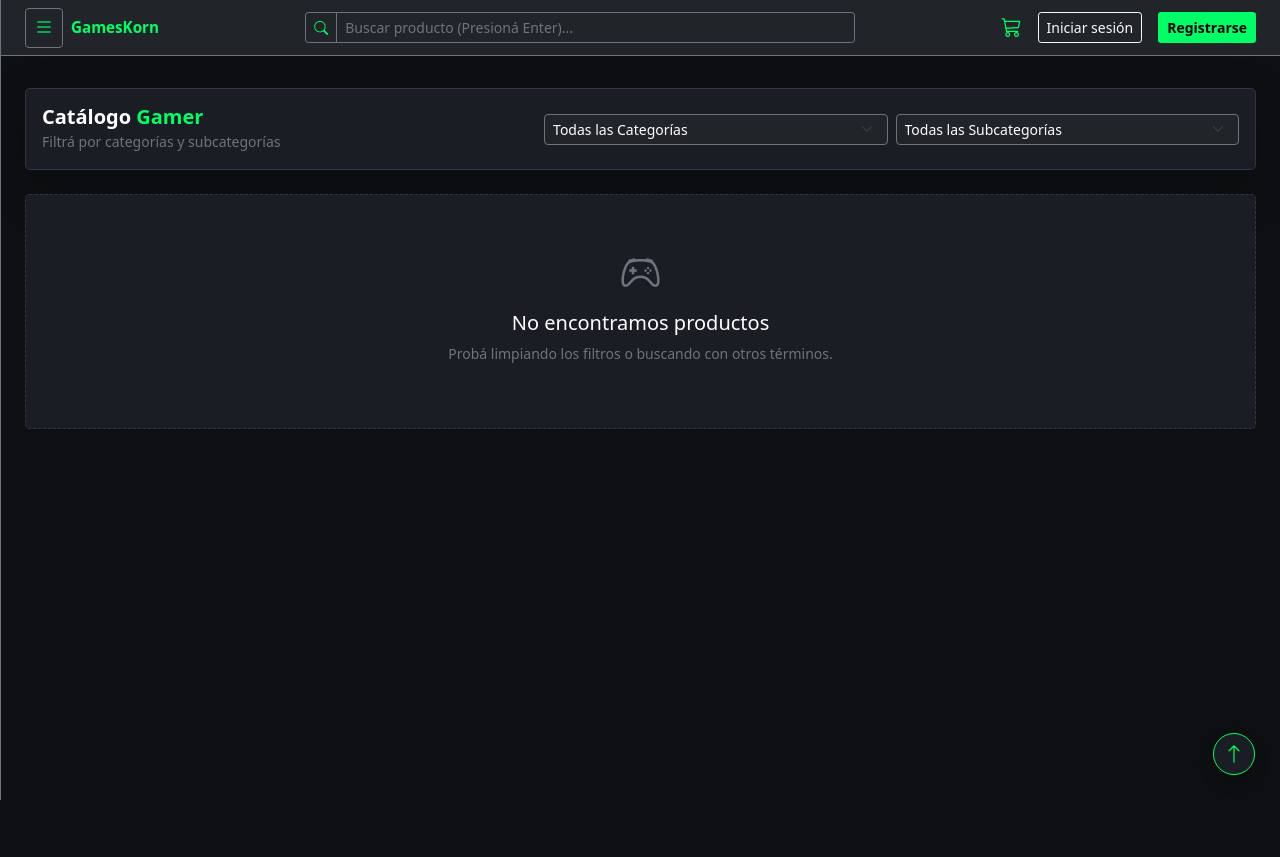
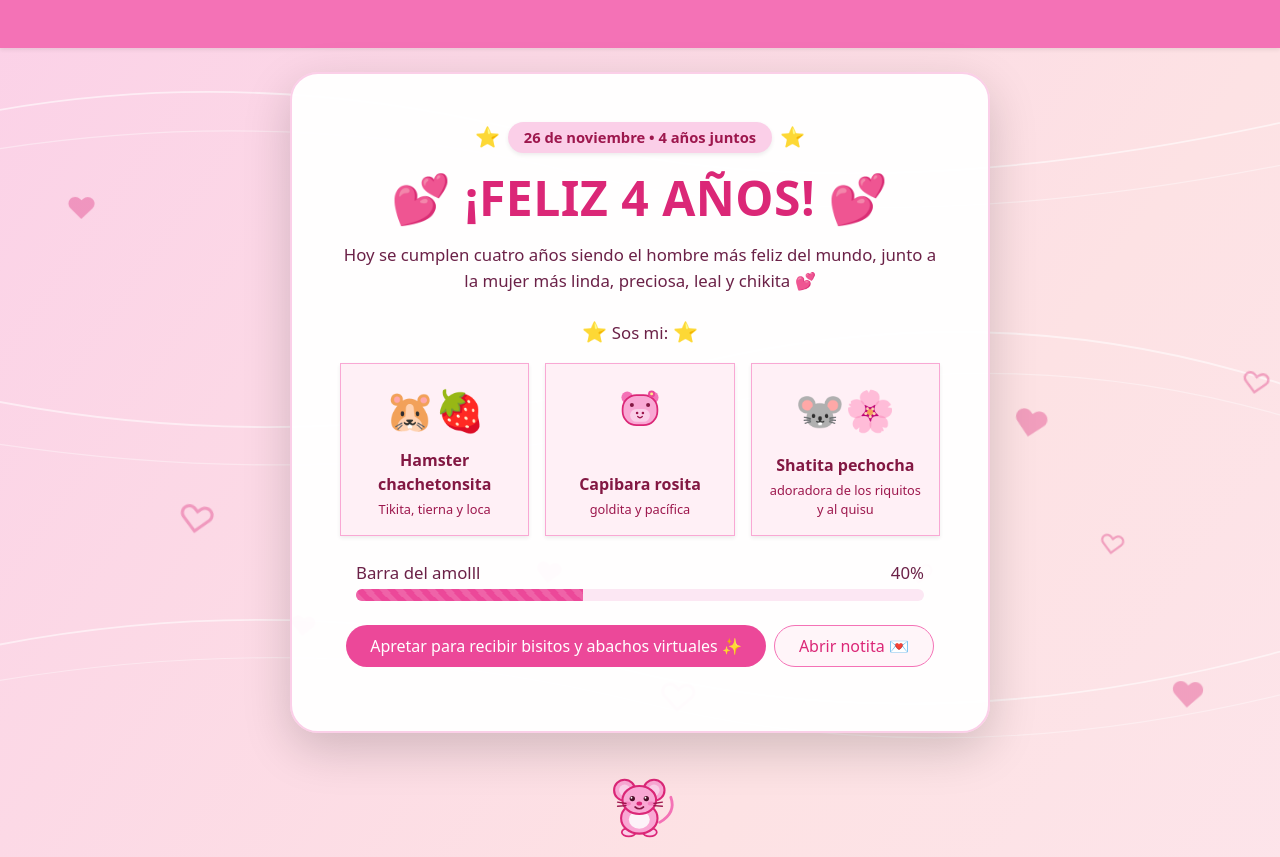
Before and after one commit to LautaroMansilla26/GamesKorn, an ASP.NET Core app: page / in a window 1280 px wide. Before the commit the page ends 800 px from the top, so only its background shows below. Run offline with ASP.NET Core 8, Linux system fonts and the light colour scheme; style sheets or scripts are compiled from the project's sources.

Commit message:
feat: agregar pagina de aniversario de 4 anos

```diff
--- /dev/null
+++ b/Components/Pages/Aniversario.razor
@@ -0,0 +1,584 @@
+@page "/"
+@layout VacioLayout
+@using GamesKorn.Components.Layout
+@rendermode InteractiveServer
+
+<PageTitle>Feliz 4 Años ❤️</PageTitle>
+
+<div class="aniversario-wrapper min-vh-100 d-flex flex-column">
+    <!-- Franja superior rosa -->
+    <header class="barra-superior-rosa shadow-sm" aria-hidden="true"></header>
+
+    <!-- Líneas blancas curvadas estáticas (efecto viento/brisa suave) -->
+    <svg class="viento-fondo" viewBox="0 0 1440 900" preserveAspectRatio="none" aria-hidden="true">
+        <path d="M -80 140 Q 260 60, 620 155 T 1520 120"
+              fill="none" stroke="#ffffff" stroke-width="2" stroke-linecap="round" opacity="0.58" />
+        <path d="M -100 185 Q 290 105, 650 195 T 1540 165"
+              fill="none" stroke="#ffffff" stroke-width="1.4" stroke-linecap="round" opacity="0.4" />
+
+        <path d="M -60 440 Q 340 530, 740 420 T 1520 460"
+              fill="none" stroke="#ffffff" stroke-width="2.2" stroke-linecap="round" opacity="0.55" />
+        <path d="M -90 485 Q 370 570, 770 465 T 1540 500"
+              fill="none" stroke="#ffffff" stroke-width="1.5" stroke-linecap="round" opacity="0.38" />
+
+        <path d="M -70 740 Q 310 650, 690 750 T 1520 710"
+              fill="none" stroke="#ffffff" stroke-width="2" stroke-linecap="round" opacity="0.56" />
+        <path d="M -80 780 Q 340 695, 720 790 T 1540 755"
+              fill="none" stroke="#ffffff" stroke-width="1.4" stroke-linecap="round" opacity="0.38" />
+    </svg>
+
+    <!-- Corazoncitos flotando en el fondo (12 corazones más grandes) -->
+    <div class="corazones-fondo" aria-hidden="true">
+        <span class="corazon c1">♥</span>
+        <span class="corazon c2">♡</span>
+        <span class="corazon c3">♥</span>
+        <span class="corazon c4">♡</span>
+        <span class="corazon c5">♥</span>
+        <span class="corazon c6">♡</span>
+        <span class="corazon c7">♥</span>
+        <span class="corazon c8">♡</span>
+        <span class="corazon c9">♥</span>
+        <span class="corazon c10">♡</span>
+        <span class="corazon c11">♥</span>
+        <span class="corazon c12">♡</span>
+    </div>
+
+    <!-- Contenido principal centrado -->
+    <main class="flex-grow-1 d-flex align-items-center justify-content-center p-3 p-md-4">
+        <div class="card aniversario-card shadow-lg border border-2 border-pink-suave text-center p-4 p-md-5" style="max-width: 700px; width: 100%;">
+
+            <!-- Fecha con estrellitas a los costados -->
+            <div class="mb-3 d-flex align-items-center justify-content-center gap-2">
+                <span class="estrella-deco">⭐</span>
+                <span class="badge rounded-pill px-3 py-2 badge-rosa shadow-sm">
+                    26 de noviembre • 4 años juntos
+                </span>
+                <span class="estrella-deco">⭐</span>
+            </div>
+
+            <!-- Título forzado en rosa fuerte -->
+            <h1 class="display-5 fw-bold titulo-rosa mb-3">
+                💕 ¡FELIZ 4 AÑOS! 💕
+            </h1>
+
+            <p class="lead texto-tierno mb-4">
+                Hoy se cumplen cuatro años siendo el hombre más feliz del mundo, junto a la mujer más linda, preciosa, leal y chikita 💕
+            </p>
+
+            <p class="lead texto-tierno mb-3">
+                <span class="estrella-deco">⭐</span> Sos mi: <span class="estrella-deco">⭐</span>
+            </p>
+
+            <!-- Galería / rincón de animalitos tiernos -->
+            <div class="row g-3 mb-4">
+                <div class="col-md-4">
+                    <div class="animal-box p-3 rounded-4 h-100 shadow-sm d-flex flex-column justify-content-between">
+                        <div class="fs-1 mb-2">🐹🍓</div>
+                        <div>
+                            <div class="fw-bold mb-1">Hamster chachetonsita</div>
+                            <div class="tiny-text">Tikita, tierna y loca</div>
+                        </div>
+                    </div>
+                </div>
+
+                <div class="col-md-4">
+                    <div class="animal-box p-3 rounded-4 h-100 shadow-sm d-flex flex-column justify-content-between">
+                        <div class="mb-2 d-flex justify-content-center">
+                            <svg width="58" height="58" viewBox="0 0 100 100" xmlns="http://www.w3.org/2000/svg">
+                                <circle cx="28" cy="30" r="10" fill="#f472b6" />
+                                <circle cx="72" cy="30" r="10" fill="#f472b6" />
+                                <rect x="20" y="26" width="60" height="52" rx="24" fill="#f9a8d4" stroke="#db2777" stroke-width="3" />
+                                <rect x="33" y="50" width="34" height="22" rx="11" fill="#fbcfe8" />
+                                <circle cx="36" cy="43" r="3.5" fill="#831843" />
+                                <circle cx="64" cy="43" r="3.5" fill="#831843" />
+                                <circle cx="45" cy="57" r="2.2" fill="#9d174d" />
+                                <circle cx="55" cy="57" r="2.2" fill="#9d174d" />
+                                <path d="M 46 63 Q 50 67 54 63" stroke="#9d174d" stroke-width="2.2" fill="none" stroke-linecap="round" />
+                                <circle cx="70" cy="24" r="6" fill="#ec4899" />
+                                <circle cx="70" cy="24" r="2.5" fill="#fef08a" />
+                            </svg>
+                        </div>
+                        <div>
+                            <div class="fw-bold mb-1">Capibara rosita</div>
+                            <div class="tiny-text">goldita y pacífica</div>
+                        </div>
+                    </div>
+                </div>
+
+                <div class="col-md-4">
+                    <div class="animal-box p-3 rounded-4 h-100 shadow-sm d-flex flex-column justify-content-between">
+                        <div class="fs-1 mb-2">🐭🌸</div>
+                        <div>
+                            <div class="fw-bold mb-1">Shatita pechocha</div>
+                            <div class="tiny-text">adoradora de los riquitos y al quisu</div>
+                        </div>
+                    </div>
+                </div>
+            </div>
+
+            <!-- Medidor de ternura con Bootstrap progress -->
+            <div class="mb-4 text-start px-md-3">
+                <div class="d-flex justify-content-between small fw-semibold texto-tierno mb-1">
+                    <span>Barra del amolll</span>
+                    <span>@(PorcentajeTernura)%</span>
+                </div>
+                <div class="progress rounded-pill" style="height: 12px; background-color: #fce7f3;">
+                    <div class="progress-bar progress-bar-striped progress-bar-animated barra-ternura"
+                         role="progressbar"
+                         style="width: @(PorcentajeTernura)%;"
+                         aria-valuenow="@PorcentajeTernura"
+                         aria-valuemin="0"
+                         aria-valuemax="100">
+                    </div>
+                </div>
+            </div>
+
+            <!-- Botones con Bootstrap -->
+            <div class="d-flex flex-column flex-sm-row justify-content-center gap-2 mb-3">
+                <button class="btn btn-rosa px-4 py-2 rounded-pill fw-semibold" @onclick="EnviarAmor">
+                    Apretar para recibir bisitos y abachos virtuales ✨
+                </button>
+
+                <button class="btn btn-outline-rosa px-4 py-2 rounded-pill fw-semibold"
+                        type="button"
+                        @onclick="AlternarNotita">
+                    @(mostrarNotita ? "Cerrar notita 💌" : "Abrir notita 💌")
+                </button>
+            </div>
+
+            @if (contadorAbrazos > 0)
+            {
+                <div class="alert alert-rosa border-0 rounded-4 py-2 px-3 mb-3 fw-semibold">
+                    @MensajeActual (@contadorAbrazos @(contadorAbrazos == 1 ? "abrazo enviado" : "abrazos enviados"))
+                </div>
+            }
+
+            @if (mostrarNotita)
+            {
+                <div class="card card-body notita-box border-0 rounded-4 text-start mt-2 shadow-sm">
+                    <div class="fw-bold mb-2 notita-titulo">Con mucho amor, para mi pichonsita preciosa:</div>
+                    <p class="mb-2 notita-texto">
+                        💕 4 AÑOS MI AMORRRRRRRRR 💕
+                    </p>
+                    <p></p>
+                    <p class="mb-2 notita-texto">
+                        Pasa volando el tiempo estando al lado de una mujer tan bella, amorosa, inteligente y amable como usted, sos la mejor. Amo todo de usted y cada día me siento afortunado por habernos encontrado en esta vida
+                    </p>
+                    <p></p>
+                    <p class="mb-0 notita-texto">
+                        Espero poder seguir a su lado ⭐patoalavida⭐.
+                    </p>
+                    <p></p>
+                    <p class="mb-0 notita-texto">
+                        Muchas gracias por todas las risas, mimitos, apoyo, y sobre todo por todo el amor que me brindaste durante estos 4 años. Espero poder corresponderte y llenarte de amor por MUCHIIIIIIIIIIIIIIIIIIIIIIIIIIIIIISIMO tiempo másssss❤️
+                    </p>
+                    <p></p>
+                    <p class="mb-0 notita-texto">
+                        La amo mucho muchito muchón. No me alcanzan las palabras ni la vida para expresarle cuanto 7-7
+                    </p>
+                    <p></p>
+                    <p class="mb-0 notita-texto">
+                      No sabe cuan medicinal me resultan sus mimitos y sus caricias. Extraño siempre el roce de sus labios, sentir su aliento y apretujarla mientras nos besamos, estás más radiante y hermosa que nunca.
+                      Tu pelo, tu cuerpo, tu mente, todo está más maduro que nunca y me llena de orgullo por cada vez que va al trabajo, cada vez que va a ala iglesia aunque no quiera y seguramente tambien cuando vayas a la uni
+                      (ojito eh que ta hermosa y me la van a querer levantar >:[  )
+                    </p>
+                    <p></p>
+                    <p class="mb-0 notita-texto">
+                       Muero por verla y llenarla de besitos, abachos y caricias por siempreeeeee. LA AMO DEMASIADO MI SHATA PECHOCHA QUERIDITA BELLA HERMOSA DE MI a
+                        LA AMUUU"❤️💕❤️💕❤️💕❤️💕❤️💕❤️💕❤️"
+                    </p>
+                    <p></p>
+                    <p class="mb-0 notita-texto">
+                        No cambies nunca, con mucho amor, de su pichonsito que la ama demasiado ❤️
+                    </p>
+                    <p></p>
+                    <p class="mb-0 notita-texto">
+                        <a href="http://www.youtube.com/watch?v=eUSbfB805so"
+                           target="_blank"
+                           rel="noopener noreferrer"
+                           class="btn btn-outline-rosa px-4 py-2 rounded-pill fw-semibold">
+                             "Hablando de Love" 🎵
+                        </a>
+                    </p>
+                </div>
+            }
+        </div>
+
+    </main>
+    <div class="d-flex justify-content-center align-items-center my-2" aria-hidden="true">
+        <div class="rata-bailarina-wrap">
+            <svg class="rata-svg" width="84" height="84" viewBox="0 0 120 120" xmlns="http://www.w3.org/2000/svg">
+                <!-- Colita curvada -->
+                <path d="M 88 82 Q 112 68, 104 46" fill="none" stroke="#f472b6" stroke-width="4" stroke-linecap="round" />
+
+                <!-- Patitas -->
+                <ellipse cx="44" cy="96" rx="10" ry="6" fill="#fbcfe8" stroke="#db2777" stroke-width="2.5" />
+                <ellipse cx="74" cy="96" rx="10" ry="6" fill="#fbcfe8" stroke="#db2777" stroke-width="2.5" />
+
+                <!-- Cuerpito -->
+                <ellipse cx="59" cy="76" rx="26" ry="22" fill="#f9a8d4" stroke="#db2777" stroke-width="3" />
+                <ellipse cx="59" cy="78" rx="15" ry="13" fill="#fdf2f8" />
+
+                <!-- Orejitas -->
+                <circle cx="38" cy="36" r="15" fill="#f9a8d4" stroke="#db2777" stroke-width="3" />
+                <circle cx="38" cy="36" r="8" fill="#fbcfe8" />
+                <circle cx="80" cy="36" r="15" fill="#f9a8d4" stroke="#db2777" stroke-width="3" />
+                <circle cx="80" cy="36" r="8" fill="#fbcfe8" />
+
+                <!-- Cabeza -->
+                <ellipse cx="59" cy="50" rx="24" ry="20" fill="#f9a8d4" stroke="#db2777" stroke-width="3" />
+
+                <!-- Ojitos y cachetes -->
+                <circle cx="49" cy="48" r="3.8" fill="#4a0d27" />
+                <circle cx="69" cy="48" r="3.8" fill="#4a0d27" />
+                <circle cx="47.8" cy="46.8" r="1.3" fill="#ffffff" />
+                <circle cx="67.8" cy="46.8" r="1.3" fill="#ffffff" />
+                <ellipse cx="42" cy="55" rx="5" ry="3" fill="#f472b6" opacity="0.7" />
+                <ellipse cx="76" cy="55" rx="5" ry="3" fill="#f472b6" opacity="0.7" />
+
+                <!-- Naricita rosada y sonrisita -->
+                <ellipse cx="59" cy="55" rx="4" ry="3" fill="#db2777" />
+                <path d="M 53 60 Q 59 65 65 60" fill="none" stroke="#831843" stroke-width="2.4" stroke-linecap="round" />
+
+                <!-- Bigotitos -->
+                <line x1="28" y1="53" x2="40" y2="55" stroke="#9d174d" stroke-width="2" stroke-linecap="round" />
+                <line x1="28" y1="59" x2="40" y2="58" stroke="#9d174d" stroke-width="2" stroke-linecap="round" />
+                <line x1="80" y1="55" x2="92" y2="53" stroke="#9d174d" stroke-width="2" stroke-linecap="round" />
+                <line x1="80" y1="58" x2="92" y2="59" stroke="#9d174d" stroke-width="2" stroke-linecap="round" />
+            </svg>
+        </div>
+    </div>
+</div>
+
+<style>
+    .aniversario-wrapper {
+        position: relative;
+        overflow-x: hidden;
+        background: linear-gradient(125deg, #ffe4ec, #ffd1e3, #fbcfe8, #fde2e4, #fce7f3);
+        background-size: 320% 320%;
+        animation: moverFondoRosa 12s ease infinite;
+    }
+
+        .aniversario-wrapper > header,
+        .aniversario-wrapper > main {
+            position: relative;
+            z-index: 3;
+        }
+
+    @@keyframes moverFondoRosa {
+        0% {
+            background-position: 0% 50%;
+        }
+
+        50% {
+            background-position: 100% 50%;
+        }
+
+        100% {
+            background-position: 0% 50%;
+        }
+    }
+
+    .viento-fondo {
+        position: fixed;
+        inset: 0;
+        width: 100%;
+        height: 100%;
+        pointer-events: none;
+        z-index: 1;
+    }
+
+    .corazones-fondo {
+        position: fixed;
+        inset: 0;
+        pointer-events: none;
+        overflow: hidden;
+        z-index: 2;
+    }
+
+    .corazon {
+        position: absolute;
+        bottom: -55px;
+        color: rgba(219, 39, 119, 0.36);
+        user-select: none;
+        animation: subirCorazon linear infinite;
+    }
+
+    .c1 {
+        left: 5%;
+        font-size: 1.9rem;
+        animation-duration: 9s;
+        animation-delay: 0s;
+    }
+
+    .c2 {
+        left: 13%;
+        font-size: 2.4rem;
+        animation-duration: 12s;
+        animation-delay: 2s;
+    }
+
+    .c3 {
+        left: 22%;
+        font-size: 1.7rem;
+        animation-duration: 10s;
+        animation-delay: 4s;
+    }
+
+    .c4 {
+        left: 31%;
+        font-size: 2.3rem;
+        animation-duration: 13s;
+        animation-delay: 1s;
+    }
+
+    .c5 {
+        left: 41%;
+        font-size: 1.8rem;
+        animation-duration: 11s;
+        animation-delay: 3s;
+    }
+
+    .c6 {
+        left: 51%;
+        font-size: 2.5rem;
+        animation-duration: 10s;
+        animation-delay: 5s;
+    }
+
+    .c7 {
+        left: 61%;
+        font-size: 2.0rem;
+        animation-duration: 12s;
+        animation-delay: 1.5s;
+    }
+
+    .c8 {
+        left: 70%;
+        font-size: 1.8rem;
+        animation-duration: 9.5s;
+        animation-delay: 3.5s;
+    }
+
+    .c9 {
+        left: 78%;
+        font-size: 2.3rem;
+        animation-duration: 11.5s;
+        animation-delay: 0.8s;
+    }
+
+    .c10 {
+        left: 85%;
+        font-size: 1.7rem;
+        animation-duration: 10.5s;
+        animation-delay: 2.8s;
+    }
+
+    .c11 {
+        left: 91%;
+        font-size: 2.2rem;
+        animation-duration: 12.5s;
+        animation-delay: 4.5s;
+    }
+
+    .c12 {
+        left: 96%;
+        font-size: 1.9rem;
+        animation-duration: 9.8s;
+        animation-delay: 1.2s;
+    }
+
+    @@keyframes subirCorazon {
+        0% {
+            transform: translateY(0) translateX(0) rotate(0deg);
+            opacity: 0;
+        }
+
+        15% {
+            opacity: 1;
+        }
+
+        50% {
+            transform: translateY(-50vh) translateX(14px) rotate(12deg);
+        }
+
+        85% {
+            opacity: 1;
+        }
+
+        100% {
+            transform: translateY(-110vh) translateX(-12px) rotate(-12deg);
+            opacity: 0;
+        }
+    }
+
+    .barra-superior-rosa {
+        width: 100%;
+        height: 48px;
+        background-color: #f472b6;
+    }
+
+    .aniversario-card {
+        background: rgba(255, 255, 255, 0.96) !important;
+        border-radius: 28px;
+    }
+
+    .border-pink-suave {
+        border-color: #fbcfe8 !important;
+    }
+
+    .estrella-deco {
+        font-size: 1.25rem;
+    }
+
+    .badge-rosa {
+        background-color: #fbcfe8 !important;
+        color: #9d174d !important;
+        font-size: 0.92rem;
+        font-weight: 600;
+    }
+
+    .titulo-rosa {
+        color: #db2777 !important;
+        letter-spacing: 0.5px;
+    }
+
+    .texto-tierno {
+        color: #6b2147 !important;
+        font-size: 1.05rem;
+    }
+
+    .animal-box {
+        background-color: #fff0f6;
+        border: 1.5px solid #f9a8d4;
+        color: #831843;
+        transition: transform 0.2s ease;
+    }
+
+        .animal-box:hover {
+            transform: translateY(-4px);
+        }
+
+    .tiny-text {
+        font-size: 0.8rem;
+        color: #9d174d;
+    }
+
+    .barra-ternura {
+        background-color: #ec4899 !important;
+    }
+
+    .btn-rosa {
+        background-color: #ec4899 !important;
+        color: #fff !important;
+        border: none;
+        transition: background-color 0.2s ease, transform 0.15s ease;
+    }
+
+        .btn-rosa:hover {
+            background-color: #db2777 !important;
+            transform: scale(1.02);
+        }
+
+    .btn-outline-rosa {
+        color: #db2777 !important;
+        border: 1.5px solid #f472b6 !important;
+        background-color: #fff5f9 !important;
+    }
+
+        .btn-outline-rosa:hover {
+            background-color: #fbcfe8 !important;
+            color: #831843 !important;
+        }
+
+    .alert-rosa {
+        background-color: #fdf2f8;
+        color: #be185d !important;
+    }
+
+    .notita-box {
+        background-color: #ffe4ef !important;
+        border: 1px solid #f472b6 !important;
+        color: #4a0d27 !important;
+    }
+
+    .notita-titulo {
+        color: #9d174d !important;
+        font-size: 1rem;
+    }
+
+    .notita-texto {
+        color: #4a0d27 !important;
+        font-size: 0.98rem;
+        font-weight: 500;
+        line-height: 1.5;
+    }
+    .rata-bailarina-wrap {
+        display: inline-block;
+        animation: baileRata 1.1s ease-in-out infinite;
+        transform-origin: bottom center;
+    }
+
+    @@keyframes baileRata {
+        0% {
+            transform: translateX(0) translateY(0) rotate(0deg);
+        }
+        25% {
+            transform: translateX(-8px) translateY(-5px) rotate(-8deg);
+        }
+        50% {
+            transform: translateX(0) translateY(-1px) rotate(0deg);
+        }
+        75% {
+            transform: translateX(8px) translateY(-5px) rotate(8deg);
+        }
+        100% {
+            transform: translateX(0) translateY(0) rotate(0deg);
+        }
+    }
+</style>
+
+@code {
+    private int contadorAbrazos = 0;
+    private bool mostrarNotita = false;
+
+    private int PorcentajeTernura => Math.Min(100, 40 + (contadorAbrazos * 15));
+
+    private readonly string[] frases =
+    [
+        "Un capibara aprueba estos 4 años con 10/10 💖",
+    "Su pichonsito le manda un abrazo gigante 🐹💕",
+    "Por ser una parejita de ratas por mucho tiempo más 🌸🐭",
+    "Por muchos años más juntos, hoy y siempre ❤️",
+    "La amo demasiado mi amorrr <3",
+    "Sos",
+    "La",
+    "Más",
+    "Preciosa",
+    "Del",
+    "mundoo",
+    "48 meses",
+    "209 semanas",
+    "1.461 días",
+    "35.064 horas",
+    "2.103.840",
+    "En los que jamás dejé de amarte",
+    "Ni por un instante❤️",
+    "❤️💕❤️💕❤️💕❤️💕❤️💕❤️💕❤️",
+    "TE AMOOOOOOOOOOOOOOOOO",
+
+
+    ];
+
+    private string MensajeActual => frases[(contadorAbrazos - 1) % frases.Length];
+
+    private void EnviarAmor()
+    {
+        contadorAbrazos++;
+    }
+
+    private void AlternarNotita()
+    {
+        mostrarNotita = !mostrarNotita;
+    }
+}
--- a/Components/Pages/Home.razor
+++ b/Components/Pages/Home.razor
@@ -1,4 +1,4 @@
-@page "/"
+@page "/inicio"
 @rendermode @(new InteractiveServerRenderMode(prerender: false))
 @inject FiltroService filtroService
 @inject AppDbContext Context
```
Also changed, not shown: Components/Layout/VacioLayout.razor (added, +11 -0 lines).
